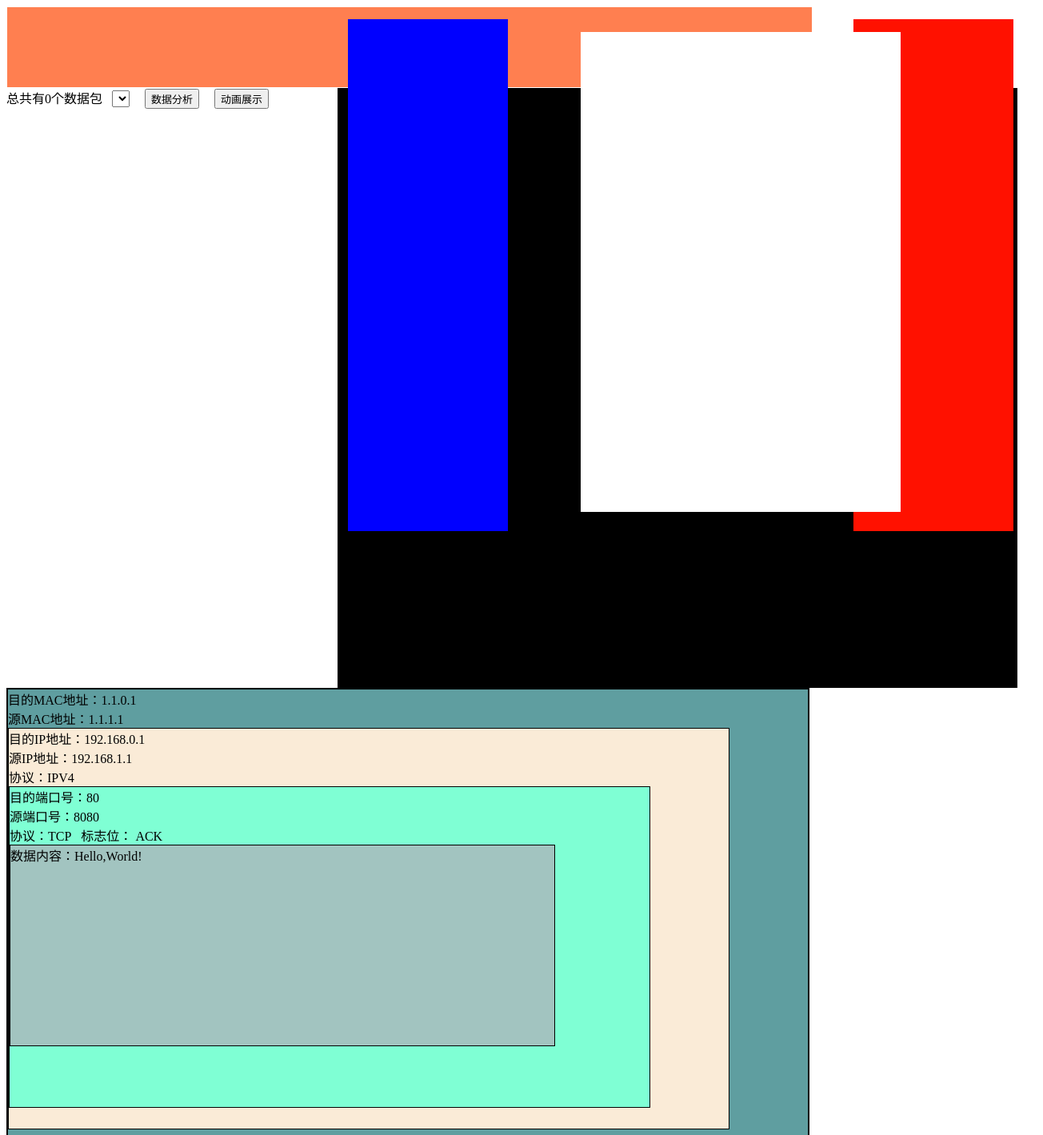
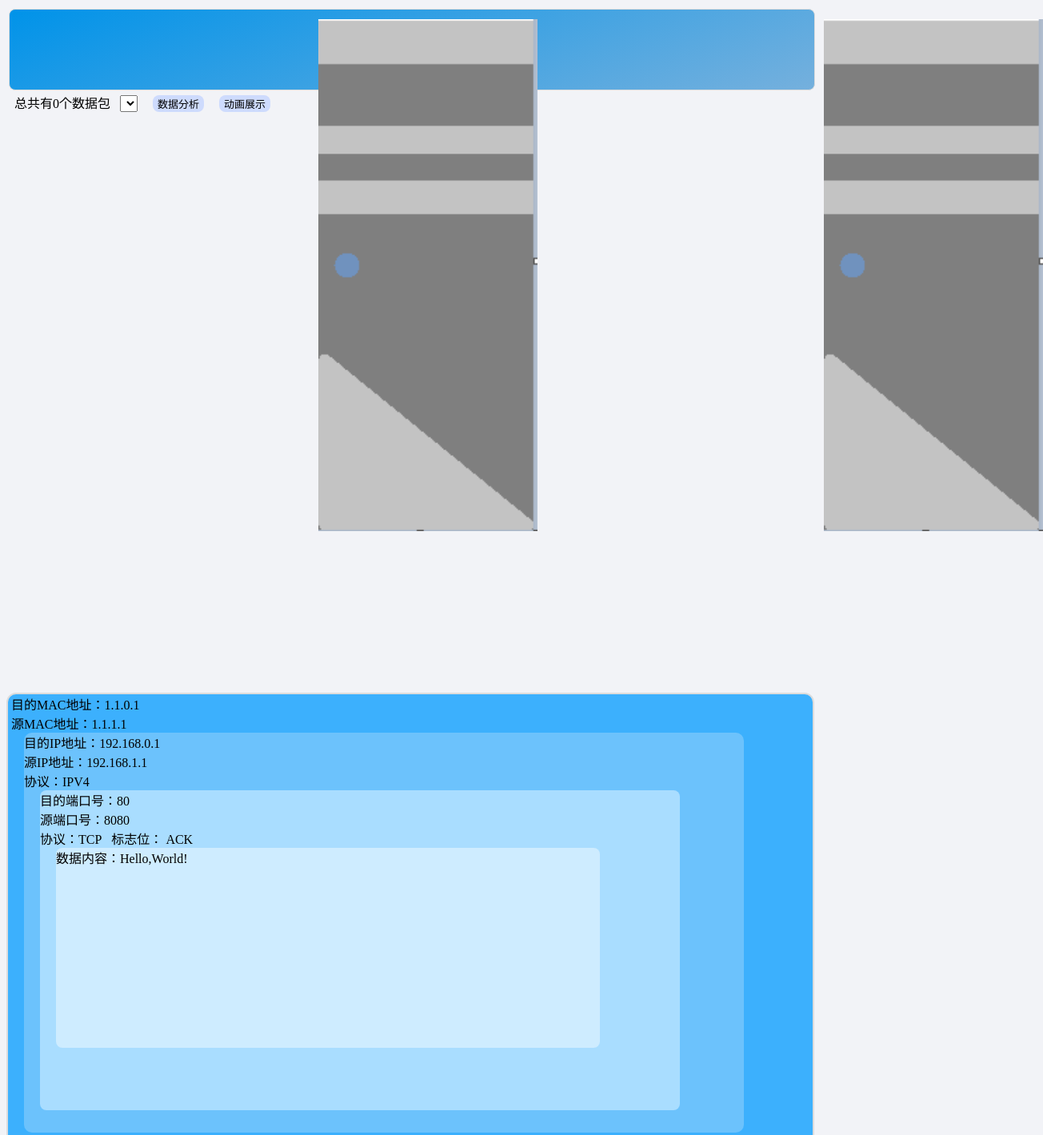
Before and after one commit to Blackmegg1/TCP-Analyzer, a plain HTML site: page front/Index.html in a window 1280 px wide. Shown: the top 1419 px of the page at 80% size, 1304 px wide, since content can reach past the window. Drawn offline with Linux system fonts and the light colour scheme.

Commit message:
3.17 update

```diff
--- a/front/Index.css
+++ b/front/Index.css
@@ -4,22 +4,29 @@
     font-size: medium;
 } */
 
+body {
+    background-color: #F2F3F7;
+}
+
 #dropTarget {
     float: left;
     height: 100px;
     width: 1006px;
-    background-color: coral;
+    background-color: #0093E9;
+    background-image: linear-gradient(160deg, #0093E9 0%, #75b0dd 100%);
     display: flex;
     justify-content: center;
     align-items: center;
-    margin: 1px;
+    margin: 3px;
+    border: 1px solid gainsboro;
+    font-size: larger;
+    border-radius: 8px;
 }
 
 #Animation {
     float: right;
     height: 750px;
     width: 850px;
-    background-color: rgb(0, 0, 0);
 }
 
 #server {
@@ -28,8 +35,10 @@
     margin-left: 1%;
     height: 640px;
     width: 200px;
-    background-color: blue;
+    display: flex;
+    justify-content: center;
 }
+
 
 #client {
     position: absolute;
@@ -37,7 +46,8 @@
     right: 1%;
     height: 640px;
     width: 200px;
-    background-color: rgb(255, 17, 0);
+    display: flex;
+    justify-content: center;
 }
 
 .list li {
@@ -51,7 +61,6 @@
     right: 12%;
     width: 400px;
     height: 600px;
-    background-color: #fff;
     display: flex;
     justify-content: center;
     white-space: normal;
@@ -78,31 +87,36 @@
 #macDiv {
     float: left;
     height: 600px;
-    width: 1000px;
-    background-color: cadetblue;
-    border: 2px solid black;
+    width: 1006px;
+    background-color: #3cb0fd;
+    border: 2px solid gainsboro;
+    border-radius: 12px;
 }
 
 #ipDiv {
     height: 500px;
     width: 900px;
-    background-color: antiquewhite;
-    border: 1.5px solid black;
+    background-color: #6cc2fc;
+    border-radius: 10px;
+    margin-left: 20px;
 }
 
 #tcpDiv {
     height: 400px;
     width: 800px;
-    background-color: aquamarine;
-    border: 1px solid black;
+    background-color: #a9ddff;
+    border-radius: 8px;
+    margin-left: 20px;
+
 }
 
 #dataDiv {
     height: 250px;
     width: 680px;
-    background-color: rgb(162, 196, 192);
-    border: 0.8px solid black;
+    background-color: #ceecff;
     overflow-y: auto;
+    border-radius: 8px;
+    margin-left: 20px;
 }
 
 #Data {
@@ -118,15 +132,22 @@
 
 #header {
     width: 800px;
-    margin: 0%;
+    margin: 5px;
+    margin-left: 10px;
 }
 
 #dataHandle {
     font-size: small;
     margin-left: 15px;
+    background-color: #cedbfd;
+    border: 0ch;
+    border-radius: 8px;
 }
 
 #animation {
     font-size: small;
     margin-left: 15px;
+    background-color: #cedbfd;
+    border: 0ch;
+    border-radius: 8px;
 }
--- a/front/Index.html
+++ b/front/Index.html
@@ -9,12 +9,16 @@
 </head>
 
 <body>
-    <div id="dropTarget">
+    <div id="dropTarget" title="拖动文件到这里">
         <p>文 件 读 取</p>
     </div>
     <div id="Animation">
-        <div id="server"></div>
-        <div id="client"></div>
+        <div id="server">
+            <img id='serverComputer' src="../tmp/computer.png">
+        </div>
+        <div id="client">
+            <img id='clientComputer' src="../tmp/computer.png">
+        </div>
         <div id="pathArea">
             <!-- 下面是连接动画展示 -->
             <ul class="list">
@@ -61,8 +65,8 @@
         <button id="animation" onclick="animationTimeLine()">动画展示</button>
     </div>
     <div id="macDiv">
-        <span>目的MAC地址：</span><span id="DstMac">1.1.0.1</span><br>
-        <span>源MAC地址：</span><span id="SrcMac">1.1.1.1</span>
+        <span>&nbsp目的MAC地址：</span><span id="DstMac">1.1.0.1</span><br>
+        <span>&nbsp源MAC地址：</span><span id="SrcMac">1.1.1.1</span>
         <div id="ipDiv">
             <span>目的IP地址：</span><span id="DstIp">192.168.0.1</span><br>
             <span>源IP地址：</span><span id="SrcIp">192.168.1.1</span><br>
```
Also changed, not shown: tmp/computer.png (added).
